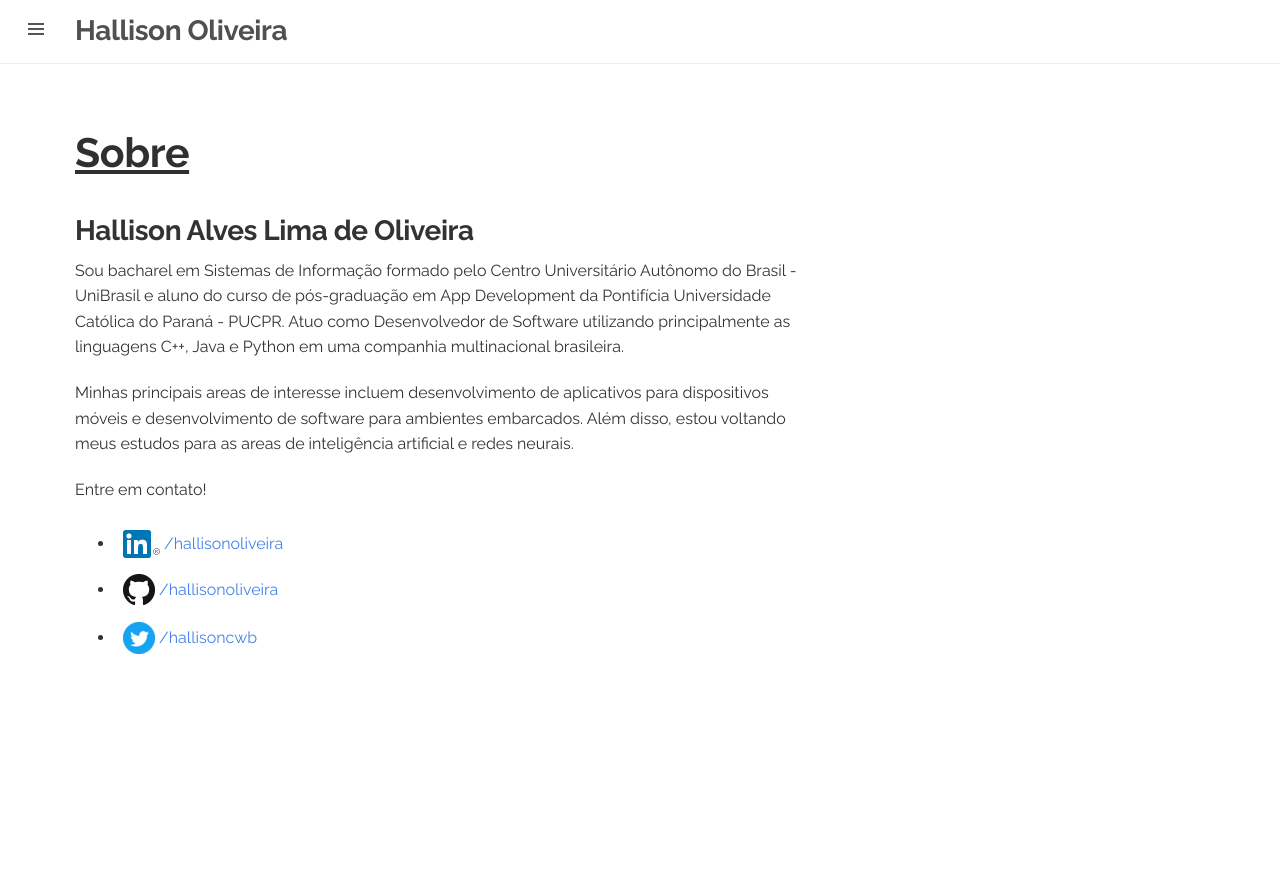
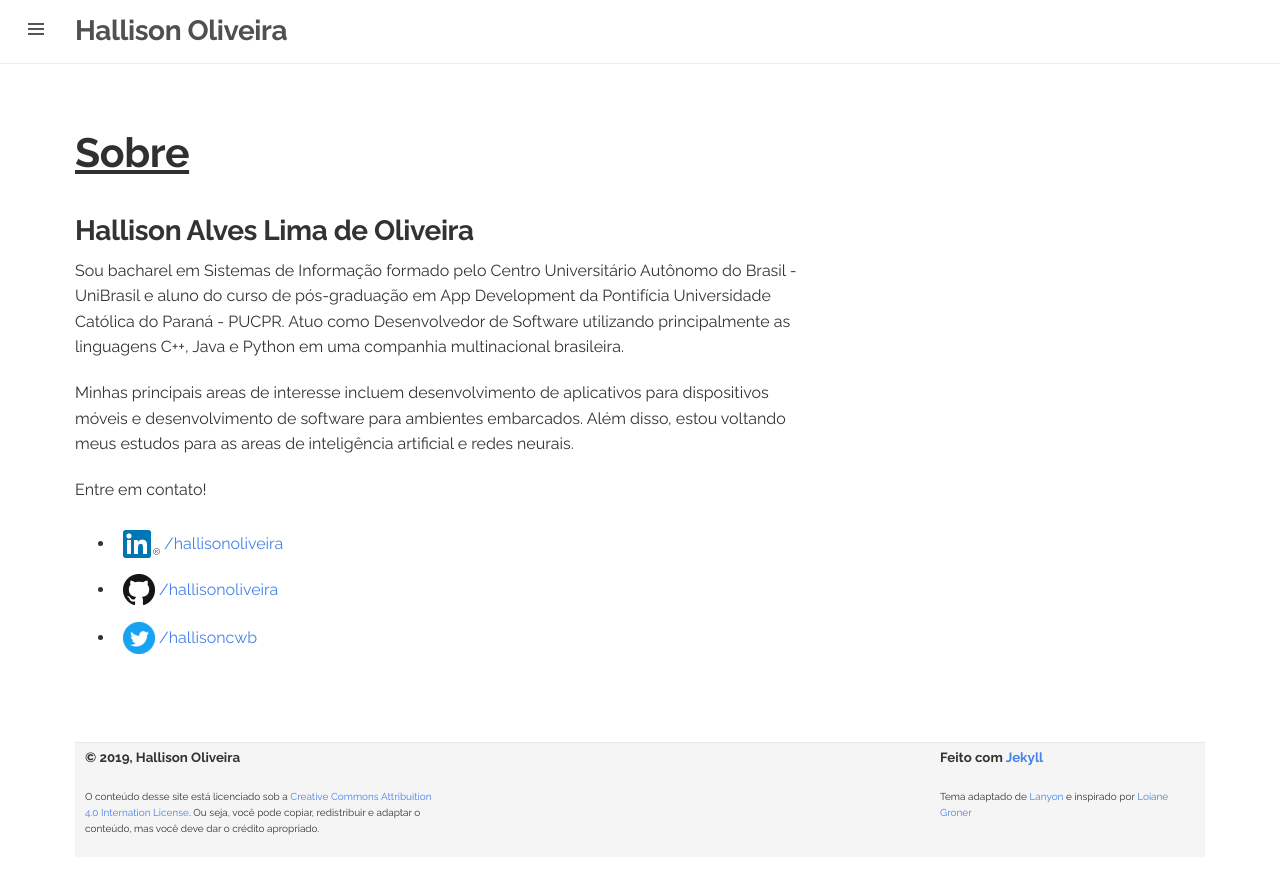
Before and after one commit to hallisonoliveira/hallisonoliveira.github.io, a Jekyll site: the page built from about.md, in a window 1280 px wide. Shown: the top 874 px of the page. Built offline with Jekyll 4.4.1, drawn with Linux system fonts in a browser that asks for light colours.

Commit message:
Correção do Disqus e adição de footer

```diff
--- /dev/null
+++ b/_includes/footer.html
@@ -0,0 +1,28 @@
+{% if page.footer %}
+    <footer>
+        <div class="row">
+            <div class="col-sm-4">
+                <p class="footer-content-title">
+                    <b>
+                        &copy; {{ site.time | date: '%Y' }}, Hallison Oliveira
+                    </b>
+                </p>
+                <p class="footer-content-text">
+                    O conteúdo desse site está licenciado sob a <a href="https://creativecommons.org/licenses/by/4.0/deed.pt_BR">Creative Commons Attribuition 4.0 Internation License</a>. Ou seja, você pode copiar, redistribuir e adaptar o conteúdo, mas você deve dar o crédito apropriado.
+                </p>
+            </div>
+            <div align="center" class="col-sm-5" >
+            </div>
+            <div class="col-sm-3">
+                <p class="footer-content-title">
+                    <b>
+                        Feito com <a href="http://jekyllrb.com/" target="_blank">Jekyll</a>
+                    </b>
+                </p>
+                <p class="footer-content-text">
+                    Tema adaptado de <a href="http://lanyon.getpoole.com/">Lanyon</a> e inspirado por <a href="https://loiane.com/">Loiane Groner</a>
+                </p>
+            </div>
+        </div>
+    </footer>
+{% endif %}
--- a/_includes/no_posts.html
+++ /dev/null
@@ -1,3 +0,0 @@
-<div class="home" style="text-align: center">
-    Ainda estou produzindo os conteúdos. Logo eles aparecerão por aqui.
-</div>
--- a/_layouts/page.html
+++ b/_layouts/page.html
@@ -15,3 +15,4 @@ layout: default
     </article>
   </div>
 </div>
+{% include footer.html %}
--- a/_layouts/post.html
+++ b/_layouts/post.html
@@ -1,6 +1,5 @@
 ---
 layout: default
-comments: true
 ---
 <div class="row">
   <div class="col-md-10">
--- a/_sass/_custom.scss
+++ b/_sass/_custom.scss
@@ -5,3 +5,16 @@ a:hover {
 li.social-media {
     padding: 8px;
 }
+
+footer {
+    background-color: whitesmoke;
+    padding: 4px 10px 0 10px;
+}
+
+.footer-content-title {
+    font-size: smaller;
+}
+
+.footer-content-text {
+    font-size: x-small
+}
```
Also changed, not shown: _includes/disqus.html (+7 -9 lines), _posts/2016-05-07-documentation.md (deleted, +0 -54 lines), about.md (+1 -1 lines), images/image-1.png (deleted), 3 other files.
